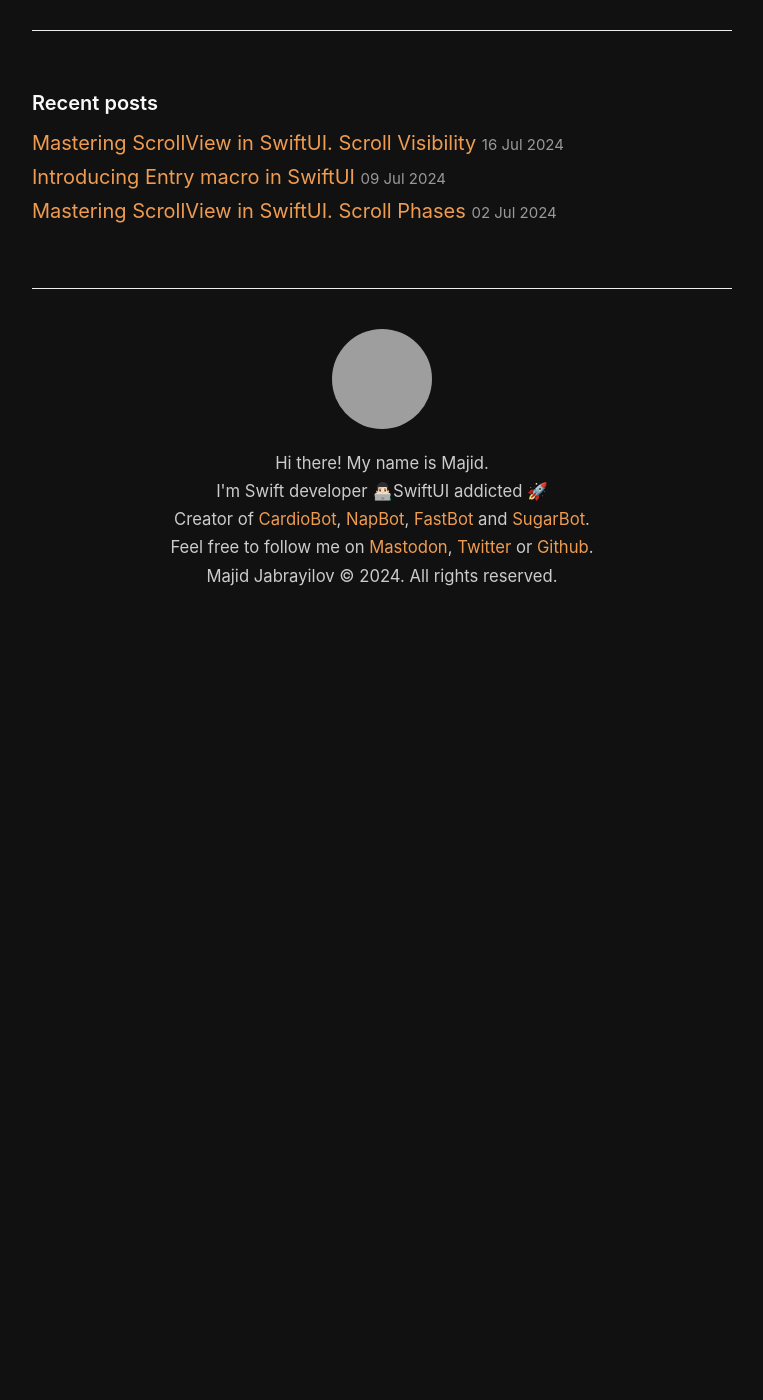
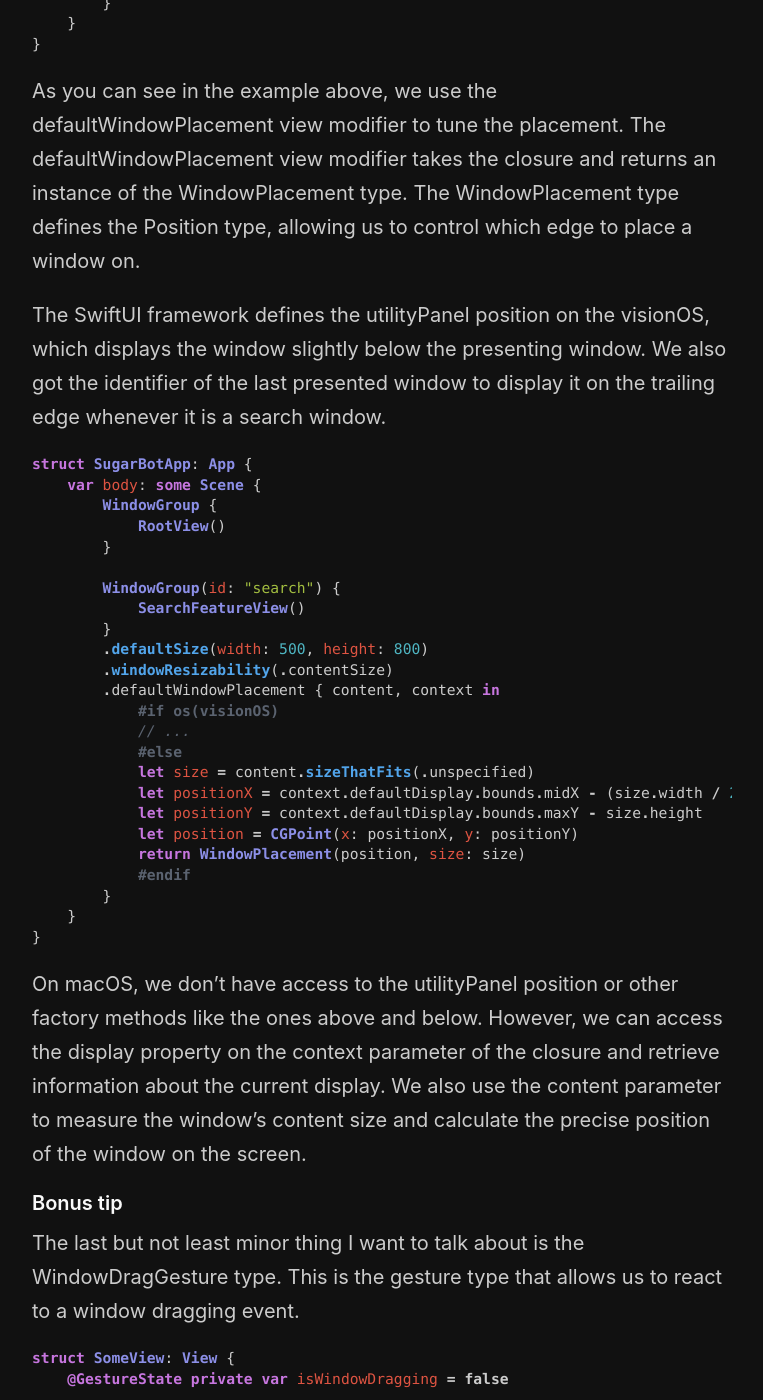
Before and after one commit to mecid/mecid.github.io, a Jekyll site: the page built from _posts/2024-08-06-customizing-windows-in-swiftui.md, in a window 1280 px wide and 1400 px high, scrolled down 2383 px. Shown: the whole window, without its empty margins (258-1021 px from the left). Built offline with Jekyll 4.4.1, drawn with Linux system fonts in a browser that asks for light colours; before the commit the page ends 3013 px from its top, so only the background shows below that; some of the changed text lies outside the part shown; grey boxes are pictures that could not be loaded.

Commit message:
customizing windows post code examples added

````diff
--- a/_posts/2024-08-06-customizing-windows-in-swiftui.md
+++ b/_posts/2024-08-06-customizing-windows-in-swiftui.md
@@ -8,34 +8,138 @@
 #### Size
 The SwiftUI framework provides the defaultSize view modifier, which allows us to set the default size of the window presented.
 
-=====================================================
+```swift
+struct SugarBotApp: App {
+    var body: some Scene {
+        WindowGroup {
+            RootView()
+        }
+
+        WindowGroup(id: "search") {
+            SearchFeatureView()
+        }
+        .defaultSize(width: 500, height: 800)
+    }
+}
+```
 
 As you can see in the example above, we use the defaultSize view modifier to set the default window size to 300x500 points. Most of the Apple platforms support the window resizability feature. The SwiftUI framework introduces the windowResizability view modifier to control how users can resize the window.
 
-=====================================================
+```swift
+struct SugarBotApp: App {
+    var body: some Scene {
+        WindowGroup {
+            RootView()
+        }
+
+        WindowGroup(id: "search") {
+            SearchFeatureView()
+        }
+        .defaultSize(width: 500, height: 800)
+        .windowResizability(.contentSize)
+    }
+}
+```
 
 In the example above, we set the resizability option to the content size, which prevents the user from changing the window's size to less than the minimal content size and more than the maximal content size.
 
-=====================================================
+```swift
+struct SugarBotApp: App {
+    var body: some Scene {
+        WindowGroup {
+            RootView()
+        }
+
+        WindowGroup(id: "search") {
+            SearchFeatureView()
+        }
+        .defaultSize(width: 500, height: 800)
+        .windowResizability(.contentMinSize)
+    }
+}
+```
 
 Another option is the contentMinSize case, which prevents the user from changing the window size to less than its content but doesn't control the maximal size of the window.
 
 #### Placement
 Whenever you use the openWindow environment value to open a window, it appears in front of the last opened window. However, you can control the window placement using the defaultWindowPlacement view modifier.
 
-=====================================================
+```swift
+struct SugarBotApp: App {
+    var body: some Scene {
+        WindowGroup {
+            RootView()
+        }
+
+        WindowGroup(id: "search") {
+            SearchFeatureView()
+        }
+        .defaultWindowPlacement { content, context in
+            #if os(visionOS)
+            if context.windows.last?.id == "search" {
+                return WindowPlacement(.trailing(context.windows.last!))
+            } else {
+                return WindowPlacement(.utilityPanel)
+            }
+            #else
+            // ...
+            #endif
+        }
+    }
+}
+```
 
 As you can see in the example above, we use the defaultWindowPlacement view modifier to tune the placement. The defaultWindowPlacement view modifier takes the closure and returns an instance of the WindowPlacement type. The WindowPlacement type defines the Position type, allowing us to control which edge to place a window on.
 
 The SwiftUI framework defines the utilityPanel position on the visionOS, which displays the window slightly below the presenting window. We also got the identifier of the last presented window to display it on the trailing edge whenever it is a search window.
 
-=====================================================
+```swift
+struct SugarBotApp: App {
+    var body: some Scene {
+        WindowGroup {
+            RootView()
+        }
+
+        WindowGroup(id: "search") {
+            SearchFeatureView()
+        }
+        .defaultSize(width: 500, height: 800)
+        .windowResizability(.contentSize)
+        .defaultWindowPlacement { content, context in
+            #if os(visionOS)
+            // ...
+            #else
+            let size = content.sizeThatFits(.unspecified)
+            let positionX = context.defaultDisplay.bounds.midX - (size.width / 2)
+            let positionY = context.defaultDisplay.bounds.maxY - size.height
+            let position = CGPoint(x: positionX, y: positionY)
+            return WindowPlacement(position, size: size)
+            #endif
+        }
+    }
+}
+```
 
 On macOS, we don't have access to the utilityPanel position or other factory methods like the ones above and below. However, we can access the display property on the context parameter of the closure and retrieve information about the current display. We also use the content parameter to measure the window's content size and calculate the precise position of the window on the screen.
 
 #### Bonus tip
 The last but not least minor thing I want to talk about is the WindowDragGesture type. This is the gesture type that allows us to react to a window dragging event.
 
-=====================================================
+```swift
+struct SomeView: View {
+    @GestureState private var isWindowDragging = false
+
+    var body: some View {
+        Text("Some text here")
+            .redacted(reason: isWindowDragging ? .placeholder : [])
+            .gesture(
+                WindowDragGesture()
+                    .updating($isWindowDragging) { _, state, _ in
+                        state = true
+                    }
+            )
+    }
+}
+```
 
 As you can see in the example above, we use the instance of the WindowDragGesture type to handle the window dragging event and redact the text while the user moves the window.
````
